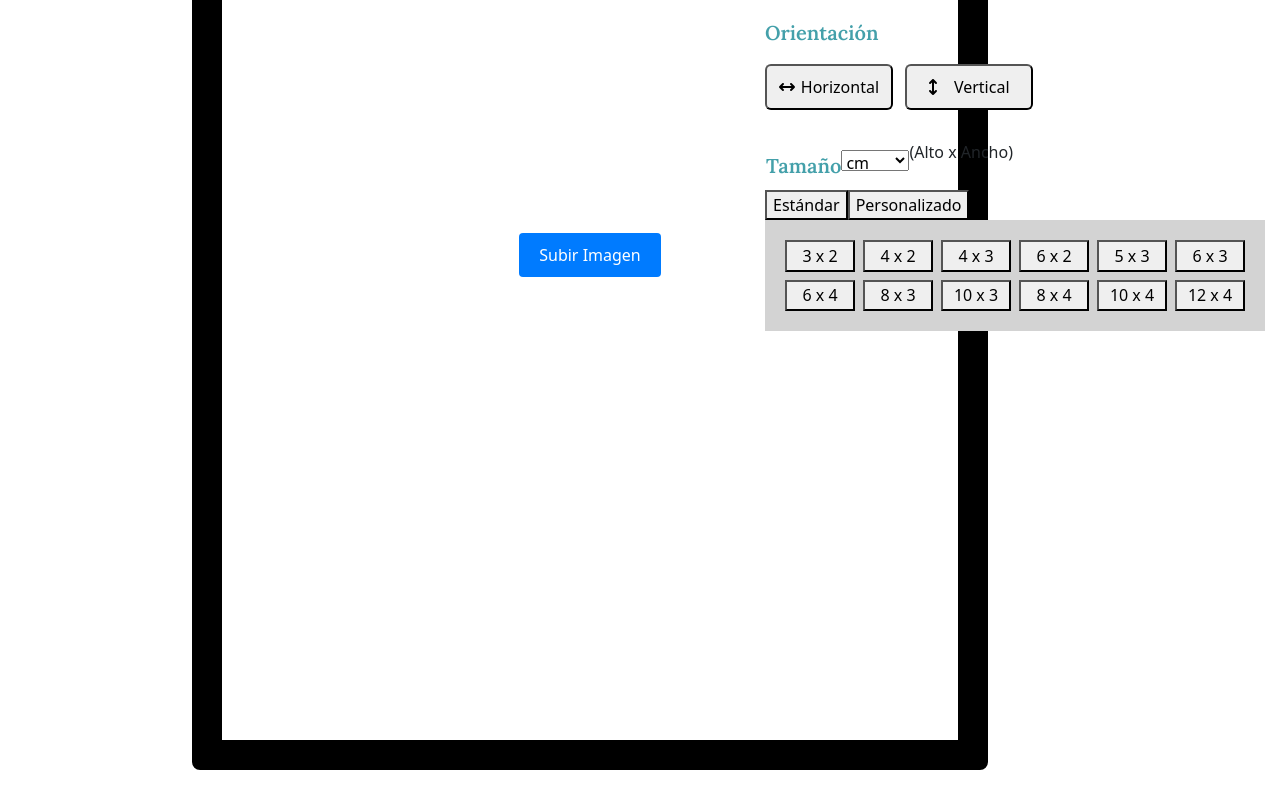
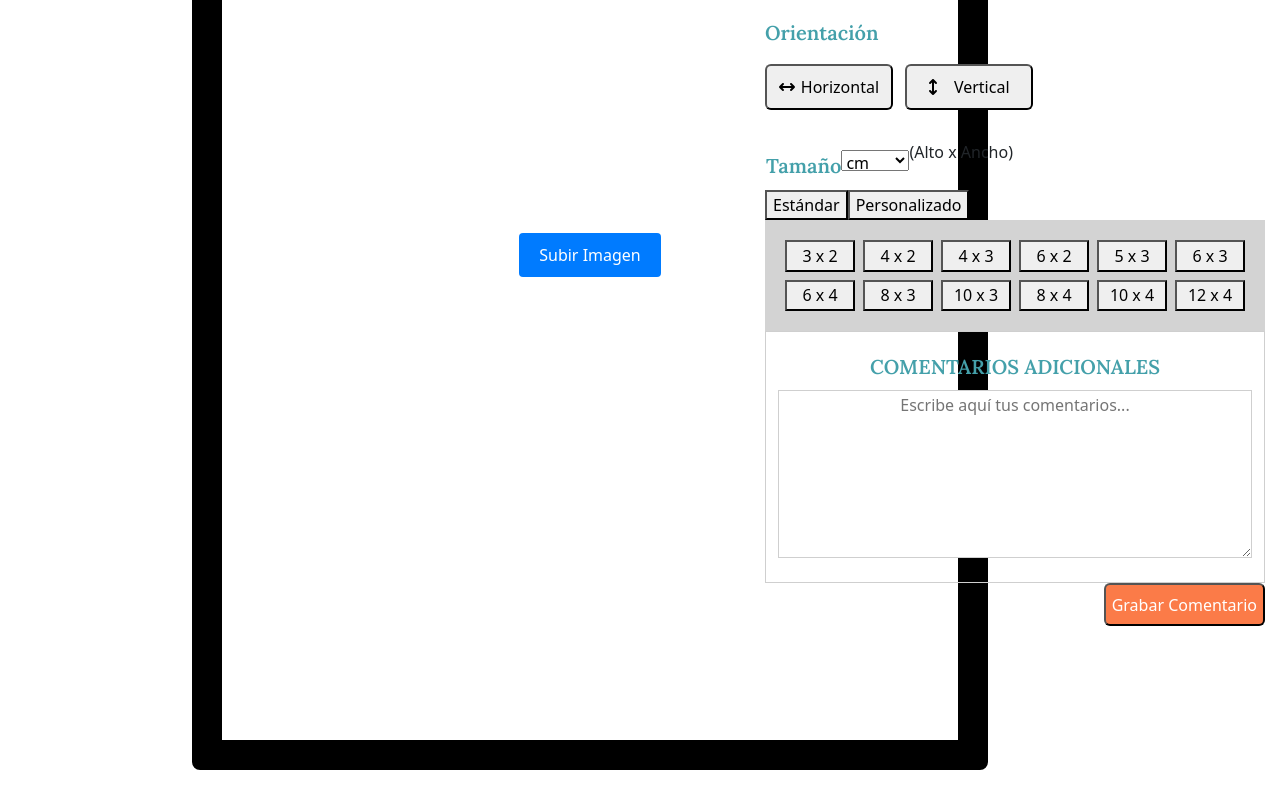
Before and after one commit to end1996/webForm, a React (Vite) app: page / in a window 1280 px wide. Shown: the part 377-1177 px from the top of the page. Built offline with nearby package versions, Linux system fonts and the light colour scheme.

Commit message:
input Container

```diff
--- a/src/App.tsx
+++ b/src/App.tsx
@@ -5,6 +5,7 @@ import BotonesEnmarcado from "./components/Screens/Formulario/BotonesEnmarcado";
 import SubirImagen from "./components/Screens/Formulario/SubirImagen";
 import Dimensiones from "./components/Screens/Formulario/Dimensiones";
 import Tamanios from "./components/Screens/Formulario/Tamanios";
+import TextInputContainer from "./components/Screens/Formulario/TextInputComentarios";
 import styles from './App.module.css';
 
 function App() {
@@ -20,6 +21,7 @@ function App() {
         <SubirImagen />
         <Dimensiones  />
         <Tamanios />
+        <TextInputContainer />
       </div>
     </div>
   </>
--- a/src/components/Screens/Formulario/TextInputComentarios.module.css
+++ b/src/components/Screens/Formulario/TextInputComentarios.module.css
@@ -0,0 +1,39 @@
+.inputContainer {
+    display: flex;
+    flex-direction: column;
+    align-items: center;
+    height: 252px;
+    width: 100%;
+    border: 1px solid #CFCFCF;
+}
+
+.textTitle {
+    font-size: 20px;
+    color: #44A0AA;
+    font-weight: 600;
+    line-height: 30px;
+    font-family: "Lora", serif;
+    margin-top: 20px;
+}
+
+.textInput {
+    height: 168px;
+    width: 95%;
+    display: flex;
+    text-align: center;
+    border-color: #CFCFCF;
+}
+
+.buttonContainer {
+    display: flex;
+    width: 100%;
+    justify-content: end;
+}
+
+.buttonSubmit {
+    background-color: #FB7B48;
+    height: 43px;
+    width: auto;
+    border-radius: 6px;
+    color: #FFFF;
+}
--- a/src/components/Screens/Formulario/TextInputComentarios.tsx
+++ b/src/components/Screens/Formulario/TextInputComentarios.tsx
@@ -0,0 +1,19 @@
+//import { useState } from 'react';
+import styles from './TextInputComentarios.module.css';
+
+function TextInputContainer() {
+
+    return (
+        <>
+            <div className={styles.inputContainer}>
+                <h2 className={styles.textTitle}>COMENTARIOS ADICIONALES</h2>
+                <textarea className={styles.textInput} placeholder="Escribe aquí tus comentarios..."></textarea>
+            </div>
+            <div className={styles.buttonContainer}>
+                <button className={styles.buttonSubmit}>Grabar Comentario</button>
+            </div>
+        </>
+    );
+}
+
+export default TextInputContainer;
```
